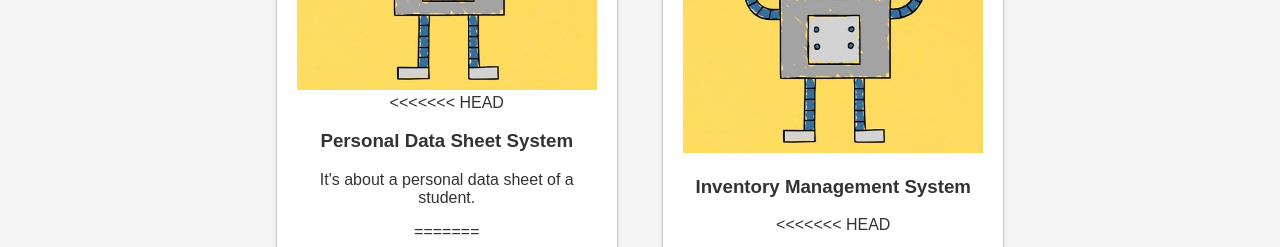
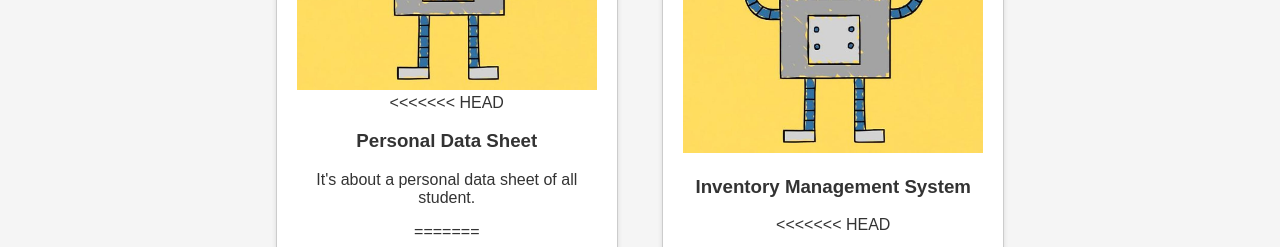
Before and after one commit to aaalieee/nsa-portfolio, a plain HTML site: page index.html in a window 1280 px wide. Shown: the part 1160-1407 px from the top of the page. Drawn offline with Linux system fonts and the light colour scheme.

Commit message:
modify project description

```diff
--- a/index.html
+++ b/index.html
@@ -38,8 +38,8 @@
         <div class="portfolio-item">
             <img src="img/img1.jpg" alt="Project 1">
 <<<<<<< HEAD
-            <h3>Personal Data Sheet System</h3>
-            <p>It's about a personal data sheet of a student.</p>
+            <h3>Personal Data Sheet</h3>
+            <p>It's about a personal data sheet of all student.</p>
 =======
             <h3>Personal Data Sheet</h3>
             <p>It's about a personal data sheet website of the students.</p>
```
